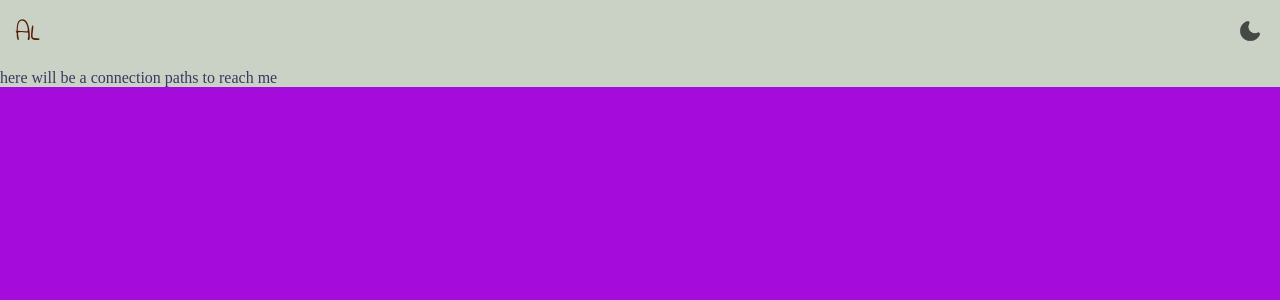
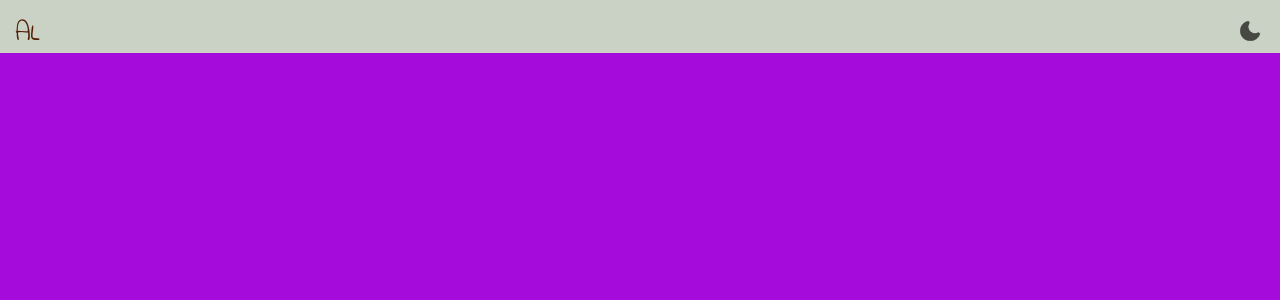
Before and after one commit to unikorm/portfolio, a React (Create React App) app: page /connect in a window 1280 px wide. Shown: the top 300 px of the page. Built offline with nearby package versions, Linux system fonts and the light colour scheme; a web font is replaced by a local one.

Commit message:
function on date formating and new structure of where will be data for content

```diff
--- a/src/components/Main/BlogSection.jsx
+++ b/src/components/Main/BlogSection.jsx
@@ -5,6 +5,13 @@ import data from "../../data.json";
 import { Link } from "react-router-dom";
 
 const BlogSection = () => {
+
+    const formatDate = (date) =>
+      new Date(date).toLocaleString('en-US', {
+        month: 'short',
+        day: '2-digit',
+        year: 'numeric',
+    });
 
     const convertPostsToArray = (object) => {
         return Object.keys(object).map((id) => object[id]);
@@ -18,7 +25,7 @@ const BlogSection = () => {
             <article className={styles.articleBlogSection}>
                 {postsArray.map((post) => (
                     <Link to="/" key={post.id} >
-                        <p>{post.when}</p>
+                        <p>{formatDate(post.when)}</p>
                         <p>{post.title}</p>
                     </Link>
                 ))}
@@ -29,10 +36,3 @@ const BlogSection = () => {
 };
 
 export default BlogSection;
-
-// export const formatDate = (date: string) =>
-//   new Date(date).toLocaleString('en-US', {
-//     month: 'short',
-//     day: '2-digit',
-//     year: 'numeric',
-//   })     "2023-10-17"
--- a/src/components/Main/Head.jsx
+++ b/src/components/Main/Head.jsx
@@ -61,7 +61,7 @@ const Head = () => {
             />
             {contributions !== undefined ?
                 <p><a href="https://github.com/unikorm" target="_blank" rel="noopener noreferrer" className={styles.contributions}>{contributions}</a> contributions on GitHub btw...</p>
-            : <p></p>
+            : <p>I love my princess...</p>
             }
             <article className={styles.articleAbout}>
                 <p>Hi and Welcome my fellow readers on my personal website. it's pleasure to have you here. i'm aspiring <span className={styles.textHight}>frontend/web developer</span>, who wants to build something what works mainly with <span className={styles.textHight}>JS</span>, <span className={styles.textHight}>React</span> and <span className={styles.textHight}>CSS</span>, but in my great future i want work with <span className={styles.textHight}>tailwindCSS</span>, <span className={styles.textHight}>NEXT.js</span> or <span className={styles.textHight}>TypeScript</span> and of course, much more...</p>
--- a/src/components/PageTransition.jsx
+++ /dev/null
@@ -1,39 +0,0 @@
-
-import React from 'react';
-import { motion } from 'framer-motion';
-
-const PageTransition = ({ children }) => {
-
-    const container = {
-        visible: {
-          transition: {
-            delayChildren: 0.3,
-            // staggerChildren: 0.2
-          }
-        }
-    };
-
-      const items = {
-        hidden: { y: 20, opacity: 0 },
-        visible: {
-          y: 0,
-          opacity: 1
-        }
-    };
-
-    const childrenWithVariants = React.Children.map(children, child => (
-        <motion.div variants={items}>{child}</motion.div>
-    ));
-
-  return (
-    <motion.div
-        variants={container}
-        initial="hidden"
-        animate="visible"
-    >
-      {childrenWithVariants}
-    </motion.div>
-  );
-};
-
-export default PageTransition;
--- a/src/components/Root.jsx
+++ b/src/components/Root.jsx
@@ -1,18 +1,16 @@
 
 import Header from "./Header";
-import PageTransition from "./PageTransition";
 
 import { Outlet } from "react-router-dom";
 import React from "react";
 
 const Root = () => {
+
     return (
-        <PageTransition>
         <React.Fragment>
             <Header />
             <Outlet />
         </React.Fragment>
-        </PageTransition>
     );
 };
 
--- a/src/data.json
+++ b/src/data.json
@@ -4,7 +4,7 @@
         "1": {
             "id": 1,
             "title": "how start in frontend and everything else",
-            "when": "Oct 17, 2023",
+            "when": "2023-10-17",
             "author": "Adam Lednicky",
             "header": "just a little help even to my younger me, if I know that info what i know it would be easier now.",
             "content": "here will be content, idk in what formath for now"
@@ -12,7 +12,7 @@
         "2": {
             "id": 2,
             "title": "where i learning and how i learning",
-            "when": "Sep 05, 2023",
+            "when": "2023-09-05",
             "author": "Adam Lednicky",
             "header": "paths to learn and understand stuff is important, especially in development I think, and here is my common alternatives to do that properly ",
             "content": "here will be content, idk in what formath for now"
--- a/src/index.js
+++ b/src/index.js
@@ -7,6 +7,7 @@ import ReactDOM from 'react-dom/client';
 
 const root = ReactDOM.createRoot(document.getElementById('root'));
 
+
 root.render(
   <React.StrictMode>
     <App />
--- a/src/pages/About.jsx
+++ b/src/pages/About.jsx
@@ -1,16 +1,13 @@
 
-import PageTransition from "../components/PageTransition";
 
 const About = () => {
 
     return (
-        <PageTransition>
         <section>
             <p>Who am I ?</p>
             <p>My name is Adam.</p>
             <p>and so on, here will be content about me and other stuff</p>
         </section>
-        </PageTransition>
     );
 };
 
--- a/src/pages/Connect.jsx
+++ b/src/pages/Connect.jsx
@@ -3,7 +3,7 @@ const Connect = () => {
 
     return (
         <section>
-            <p>here will be a connection paths to reach me</p>
+
         </section>
     );
 };
```
Also changed, not shown: src/images/logo-64.svg (deleted).
